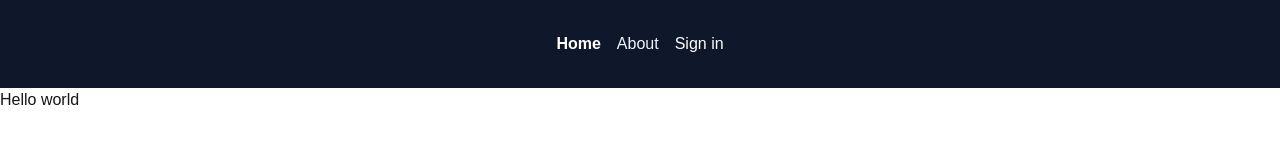
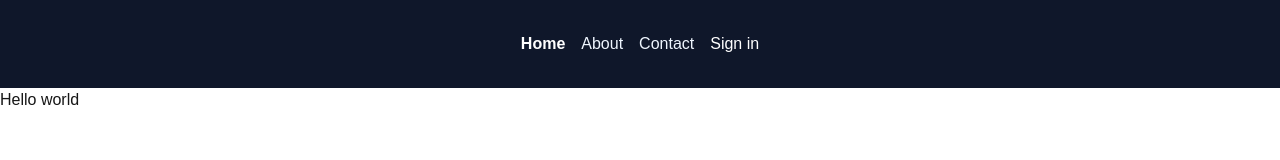
Before and after one commit to jiebinzhou98/project01, a Next.js app in the folder self-blog/: page / in a window 1280 px wide. Shown: the top 160 px of the page. Built offline with nearby package versions, Linux system fonts and the light colour scheme; no server answers.

Commit message:
Update contact

```diff
--- a/self-blog/app/components/navigation.tsx
+++ b/self-blog/app/components/navigation.tsx
@@ -10,9 +10,10 @@ export const Navigation = () => {
         <nav className="flex justify-center items-center p-4">
             <Link href={"/"}
                 className={pathname === "/" ? "font-bold mr-4" : "text-blue-50 mr-4"}>Home</Link>
-
             <Link href={"/about"}
                 className={pathname === "/about" ? "font-bold mr-4" : "text-blue-50 mr-4"}>About</Link>
+            <Link href={"/contact"}
+                className={pathname === "/contact" ? "font-bold mr-4" : "text-blue-50 mr-4"}>Contact</Link>
             <SignedOut>
                 <SignInButton mode="modal" />
             </SignedOut>
--- /dev/null
+++ b/self-blog/app/contact/page.tsx
@@ -0,0 +1,8 @@
+
+
+export default function Contact() {
+    return (
+      <div>Contact page</div>
+
+    );
+  }
```
